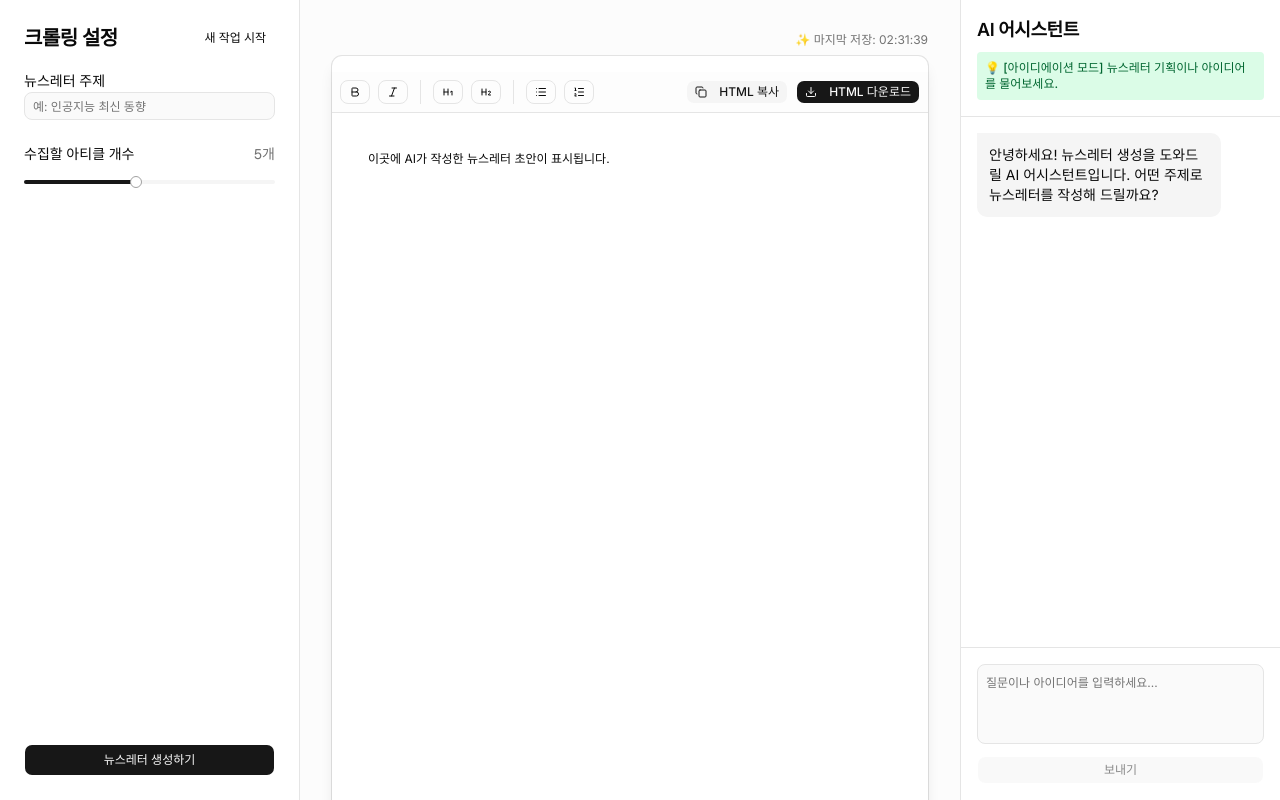
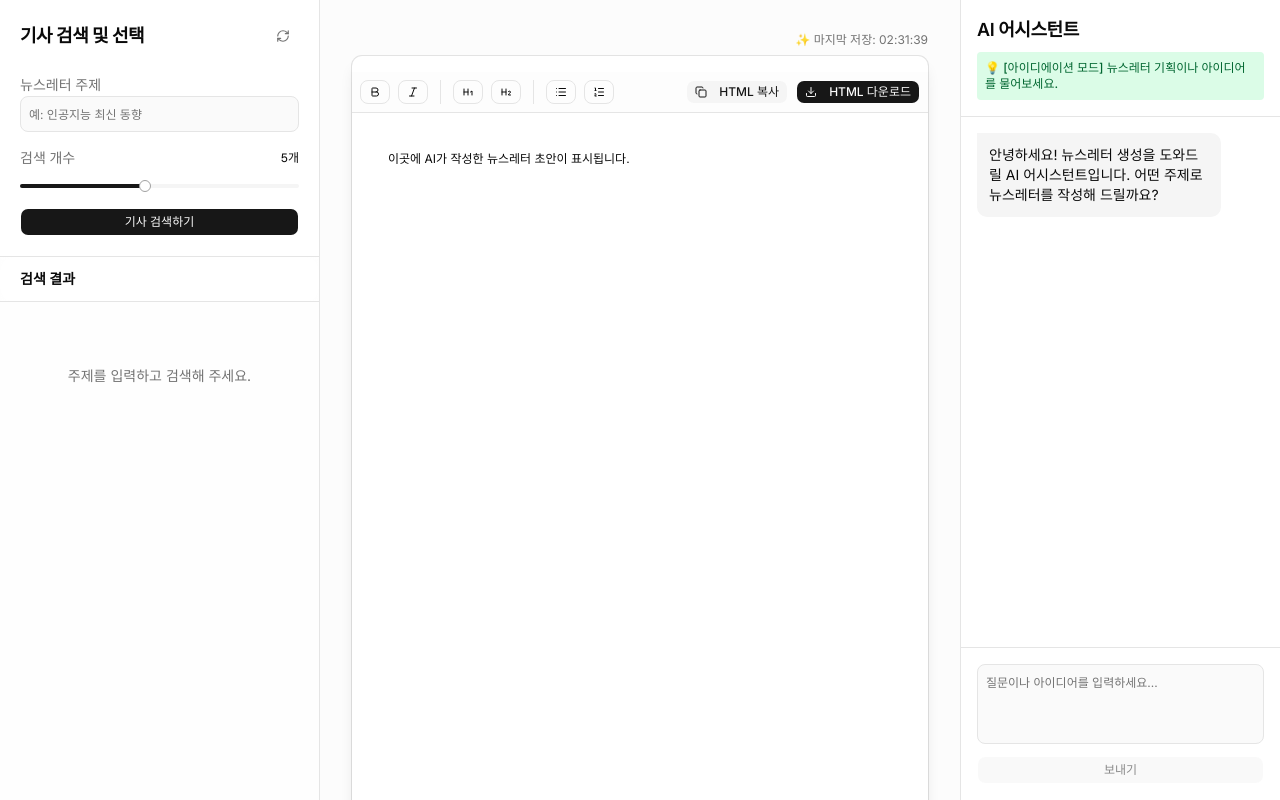
Before and after one commit to turquoise-max/Mercury, a Next.js app in the folder frontend/: page / in a window 1280 px wide. Built offline with nearby package versions, Linux system fonts and the light colour scheme.

Commit message:
소스 검색/선택 기능 추가

```diff
--- a/frontend/app/page.tsx
+++ b/frontend/app/page.tsx
@@ -7,9 +7,10 @@ import { Textarea } from "@/components/ui/textarea";
 import { ScrollArea } from "@/components/ui/scroll-area";
 import { Card, CardContent } from "@/components/ui/card";
 import { Separator } from "@/components/ui/separator";
+import { Checkbox } from "@/components/ui/checkbox";
 import { useState, useRef, useEffect } from "react";
 import { NewsletterEditor, NewsletterEditorRef } from "@/components/editor/NewsletterEditor";
-import { Loader2 } from "lucide-react";
+import { Loader2, RefreshCw } from "lucide-react";
 
 interface ChatMessage {
   id: string;
@@ -23,9 +24,18 @@ interface ChatMessage {
   };
 }
 
+interface Article {
+  title: string;
+  url: string;
+  content: string;
+}
+
 export default function Home() {
   const [topic, setTopic] = useState("");
   const [articleCount, setArticleCount] = useState(5);
+  const [isSearching, setIsSearching] = useState(false);
+  const [searchResults, setSearchResults] = useState<Article[]>([]);
+  const [selectedArticles, setSelectedArticles] = useState<Article[]>([]);
   const [isGenerating, setIsGenerating] = useState(false);
   const [editorContent, setEditorContent] = useState("<p>이곳에 AI가 작성한 뉴스레터 초안이 표시됩니다.</p>");
 
@@ -36,6 +46,7 @@ export default function Home() {
   const [isEditing, setIsEditing] = useState(false);
   const [selectedTextContext, setSelectedTextContext] = useState("");
   const editorRef = useRef<NewsletterEditorRef>(null);
+  const chatScrollRef = useRef<HTMLDivElement>(null);
 
   const [lastSavedTime, setLastSavedTime] = useState<string | null>(null);
   const [isInitialLoad, setIsInitialLoad] = useState(true);
@@ -48,6 +59,8 @@ export default function Home() {
           const parsed = JSON.parse(savedData);
           if (parsed.topic !== undefined) setTopic(parsed.topic);
           if (parsed.articleCount !== undefined) setArticleCount(parsed.articleCount);
+          if (parsed.searchResults !== undefined) setSearchResults(parsed.searchResults);
+          if (parsed.selectedArticles !== undefined) setSelectedArticles(parsed.selectedArticles);
           if (parsed.editorContent !== undefined) setEditorContent(parsed.editorContent);
           if (parsed.chatHistory !== undefined) setChatHistory(parsed.chatHistory);
         } catch (e) {
@@ -61,12 +74,20 @@ export default function Home() {
   }, []);
 
   useEffect(() => {
+    if (chatScrollRef.current) {
+      chatScrollRef.current.scrollIntoView({ behavior: "smooth" });
+    }
+  }, [chatHistory]);
+
+  useEffect(() => {
     if (isInitialLoad) return;
 
     const timer = setTimeout(() => {
       const saveData = {
         topic,
         articleCount,
+        searchResults,
+        selectedArticles,
         editorContent,
         chatHistory
       };
@@ -83,11 +104,58 @@ export default function Home() {
     if (window.confirm("모든 작업 내용이 삭제됩니다. 새 작업을 시작하시겠습니까?")) {
       setTopic("");
       setArticleCount(5);
+      setSearchResults([]);
+      setSelectedArticles([]);
       setEditorContent("<p>이곳에 AI가 작성한 뉴스레터 초안이 표시됩니다.</p>");
       setChatHistory([{ id: "init-msg", role: "assistant", content: "안녕하세요! 뉴스레터 생성을 도와드릴 AI 어시스턴트입니다. 어떤 주제로 뉴스레터를 작성해 드릴까요?" }]);
       setLastSavedTime(null);
       localStorage.removeItem('newsletter-current-work');
     }
+  };
+
+  const handleSearch = async () => {
+    if (!topic.trim()) {
+      alert("검색할 주제를 입력해주세요.");
+      return;
+    }
+
+    setIsSearching(true);
+    try {
+      const response = await fetch("http://localhost:8000/api/search", {
+        method: "POST",
+        headers: {
+          "Content-Type": "application/json",
+        },
+        body: JSON.stringify({
+          topic,
+          article_count: articleCount,
+        }),
+      });
+
+      if (!response.ok) {
+        throw new Error("Failed to search articles");
+      }
+
+      const data = await response.json();
+      setSearchResults(data.articles);
+      setSelectedArticles([]);
+    } catch (error) {
+      console.error("Error searching articles:", error);
+      alert("기사 검색 중 오류가 발생했습니다.");
+    } finally {
+      setIsSearching(false);
+    }
+  };
+
+  const toggleArticleSelection = (article: Article) => {
+    setSelectedArticles(prev => {
+      const isSelected = prev.some(a => a.url === article.url);
+      if (isSelected) {
+        return prev.filter(a => a.url !== article.url);
+      } else {
+        return [...prev, article];
+      }
+    });
   };
 
   const handleGenerate = async () => {
@@ -96,8 +164,10 @@ export default function Home() {
       return;
     }
 
-    console.log("뉴스레터 주제:", topic);
-    console.log("아티클 개수:", articleCount);
+    if (selectedArticles.length === 0) {
+      alert("뉴스레터에 포함할 기사를 선택해주세요.");
+      return;
+    }
 
     setIsGenerating(true);
 
@@ -109,7 +179,7 @@ export default function Home() {
         },
         body: JSON.stringify({
           topic,
-          article_count: articleCount,
+          articles: selectedArticles,
         }),
       });
 
@@ -227,34 +297,32 @@ export default function Home() {
 
   return (
     <div className="flex h-screen w-full overflow-hidden bg-background">
-      {/* 1. 좌측 패널: 크롤링 설정 */}
-      <aside className="flex flex-col w-[300px] flex-shrink-0 border-r p-6 relative">
-        <div className="flex justify-between items-center mb-4">
-          <h2 className="text-xl font-bold tracking-tight">크롤링 설정</h2>
-          <Button variant="ghost" size="sm" onClick={handleReset}>
-            새 작업 시작
+      {/* 1. 좌측 패널: 크롤링 및 검색 설정 */}
+      <aside className="flex flex-col w-[320px] flex-shrink-0 border-r bg-background relative z-10">
+        {/* 고정 상단 영역 */}
+        <div className="p-5 border-b space-y-5">
+          <div className="flex justify-between items-center">
+            <h2 className="text-lg font-bold tracking-tight">기사 검색 및 선택</h2>
+            <Button variant="ghost" size="icon" className="h-8 w-8 text-muted-foreground hover:text-foreground" onClick={handleReset} title="새 작업 시작">
+              <RefreshCw className="h-4 w-4" />
             </Button>
           </div>
-        <div className="flex-1 space-y-6">
-          <div>
+
+          <div className="space-y-4">
             <div className="space-y-2">
-              <label className="text-sm font-medium leading-none peer-disabled:cursor-not-allowed peer-disabled:opacity-70">
-                뉴스레터 주제
-              </label>
+              <label className="text-sm font-medium text-muted-foreground">뉴스레터 주제</label>
               <Input
                 placeholder="예: 인공지능 최신 동향"
                 value={topic}
                 onChange={(e) => setTopic(e.target.value)}
+                className="h-9"
               />
             </div>
-          </div>
 
-          <div className="space-y-4">
+            <div className="space-y-3">
               <div className="flex justify-between items-center">
-              <label className="text-sm font-medium leading-none peer-disabled:cursor-not-allowed peer-disabled:opacity-70">
-                수집할 아티클 개수
-              </label>
-              <span className="text-sm text-muted-foreground font-mono">{articleCount}개</span>
+                <label className="text-sm font-medium text-muted-foreground">검색 개수</label>
+                <span className="text-xs font-mono">{articleCount}개</span>
               </div>
               <Slider
                 defaultValue={[5]}
@@ -263,13 +331,84 @@ export default function Home() {
                 step={1}
                 value={[articleCount]}
                 onValueChange={(vals) => setArticleCount(vals[0])}
+                className="py-1"
               />
+            </div>
+
+            <Button
+              className="w-full"
+              onClick={handleSearch}
+              disabled={isSearching}
+            >
+              {isSearching ? (
+                <>
+                  <Loader2 className="mr-2 h-4 w-4 animate-spin" />
+                  검색 중...
+                </>
+              ) : (
+                "기사 검색하기"
+              )}
+            </Button>
           </div>
         </div>
 
-        <div className="pt-6">
+        {/* 스크롤 가능한 검색 결과 영역 */}
+        <div className="flex-1 flex flex-col min-h-0 bg-muted/10">
+          <div className="px-5 py-3 flex justify-between items-center bg-background/95 backdrop-blur supports-[backdrop-filter]:bg-background/60 border-b sticky top-0 z-10">
+            <h3 className="font-semibold text-sm">검색 결과</h3>
+            {selectedArticles.length > 0 && (
+              <span className="text-xs bg-primary/10 text-primary px-2 py-0.5 rounded-full font-medium">
+                {selectedArticles.length}개 선택됨
+              </span>
+            )}
+          </div>
+
+          <ScrollArea className="flex-1 p-4">
+            <div className="space-y-3 pb-4">
+              {searchResults.length === 0 ? (
+                <div className="flex flex-col items-center justify-center py-12 text-center">
+                  <p className="text-sm text-muted-foreground">
+                    주제를 입력하고 검색해 주세요.
+                  </p>
+                </div>
+              ) : (
+                searchResults.map((article, index) => {
+                  const isSelected = selectedArticles.some(a => a.url === article.url);
+                  return (
+                    <Card
+                      key={index}
+                      className={`overflow-hidden cursor-pointer transition-all hover:border-primary/50 ${isSelected ? 'border-primary ring-1 ring-primary bg-primary/5' : ''}`}
+                      onClick={() => toggleArticleSelection(article)}
+                    >
+                      <CardContent className="p-3">
+                        <div className="flex items-start gap-3">
+                          <Checkbox
+                            checked={isSelected}
+                            className="mt-0.5 pointer-events-none"
+                          />
+                          <div className="space-y-1.5 flex-1 min-w-0">
+                            <p className="text-sm font-medium leading-snug line-clamp-2 text-foreground">
+                              {article.title}
+                            </p>
+                            <p className="text-[11px] text-muted-foreground truncate">
+                              {article.url}
+                            </p>
+                          </div>
+                        </div>
+                      </CardContent>
+                    </Card>
+                  );
+                })
+              )}
+            </div>
+          </ScrollArea>
+        </div>
+
+        {/* 하단 고정 뉴스레터 생성 버튼 (조건부 노출) */}
+        {selectedArticles.length > 0 && (
+          <div className="p-4 border-t bg-background shadow-[0_-4px_12px_-4px_rgba(0,0,0,0.1)] z-20">
             <Button
-            className="w-full"
+              className="w-full font-bold shadow-md"
               size="lg"
               onClick={handleGenerate}
               disabled={isGenerating}
@@ -280,10 +419,11 @@ export default function Home() {
                   생성 중...
                 </>
               ) : (
-              "뉴스레터 생성하기"
+                `선택한 ${selectedArticles.length}개의 기사로 생성하기`
               )}
             </Button>
           </div>
+        )}
       </aside>
 
       {/* 2. 중앙 패널: 메인 에디터 */}
@@ -305,8 +445,8 @@ export default function Home() {
       </main>
 
       {/* 3. 우측 패널: AI 챗 어시스턴트 */}
-      <aside className="flex flex-col w-[320px] flex-shrink-0 border-l bg-card">
-        <div className="p-4 space-y-2">
+      <aside className="flex flex-col w-[320px] flex-shrink-0 border-l bg-card h-full">
+        <div className="flex-shrink-0 p-4 space-y-2">
           <h2 className="text-lg font-semibold tracking-tight">AI 어시스턴트</h2>
           <div className={`p-2 rounded text-xs font-medium ${selectedTextContext ? 'bg-blue-100 text-blue-800' : 'bg-green-100 text-green-800'}`}>
             {selectedTextContext ? (
@@ -321,7 +461,7 @@ export default function Home() {
         </div>
         <Separator />
 
-        <ScrollArea className="flex-1 p-4">
+        <ScrollArea className="flex-1 min-h-0 p-4">
           <div className="space-y-4">
             {chatHistory.map((msg) => (
               msg.role === "assistant" ? (
@@ -358,10 +498,11 @@ export default function Home() {
                 </div>
               )
             ))}
+            <div ref={chatScrollRef} />
           </div>
         </ScrollArea>
 
-        <div className="p-4 border-t bg-background space-y-3">
+        <div className="flex-shrink-0 p-4 border-t bg-background space-y-3">
           <Textarea
             placeholder={selectedTextContext ? "수정 사항을 프롬프트로 입력하세요..." : "질문이나 아이디어를 입력하세요..."}
             className="min-h-[80px] resize-none"
--- /dev/null
+++ b/frontend/components/ui/checkbox.tsx
@@ -0,0 +1,33 @@
+"use client"
+
+import * as React from "react"
+import { Checkbox as CheckboxPrimitive } from "radix-ui"
+
+import { cn } from "@/lib/utils"
+import { HugeiconsIcon } from "@hugeicons/react"
+import { Tick02Icon } from "@hugeicons/core-free-icons"
+
+function Checkbox({
+  className,
+  ...props
+}: React.ComponentProps<typeof CheckboxPrimitive.Root>) {
+  return (
+    <CheckboxPrimitive.Root
+      data-slot="checkbox"
+      className={cn(
+        "peer relative flex size-4 shrink-0 items-center justify-center rounded-[4px] border border-input transition-shadow outline-none group-has-disabled/field:opacity-50 after:absolute after:-inset-x-3 after:-inset-y-2 focus-visible:border-ring focus-visible:ring-2 focus-visible:ring-ring/30 disabled:cursor-not-allowed disabled:opacity-50 aria-invalid:border-destructive aria-invalid:ring-2 aria-invalid:ring-destructive/20 aria-invalid:aria-checked:border-primary dark:bg-input/30 dark:aria-invalid:border-destructive/50 dark:aria-invalid:ring-destructive/40 data-checked:border-primary data-checked:bg-primary data-checked:text-primary-foreground dark:data-checked:bg-primary",
+        className
+      )}
+      {...props}
+    >
+      <CheckboxPrimitive.Indicator
+        data-slot="checkbox-indicator"
+        className="grid place-content-center text-current transition-none [&>svg]:size-3.5"
+      >
+        <HugeiconsIcon icon={Tick02Icon} strokeWidth={2} />
+      </CheckboxPrimitive.Indicator>
+    </CheckboxPrimitive.Root>
+  )
+}
+
+export { Checkbox }
```
Lines whose indentation alone changed are shown as unchanged.
